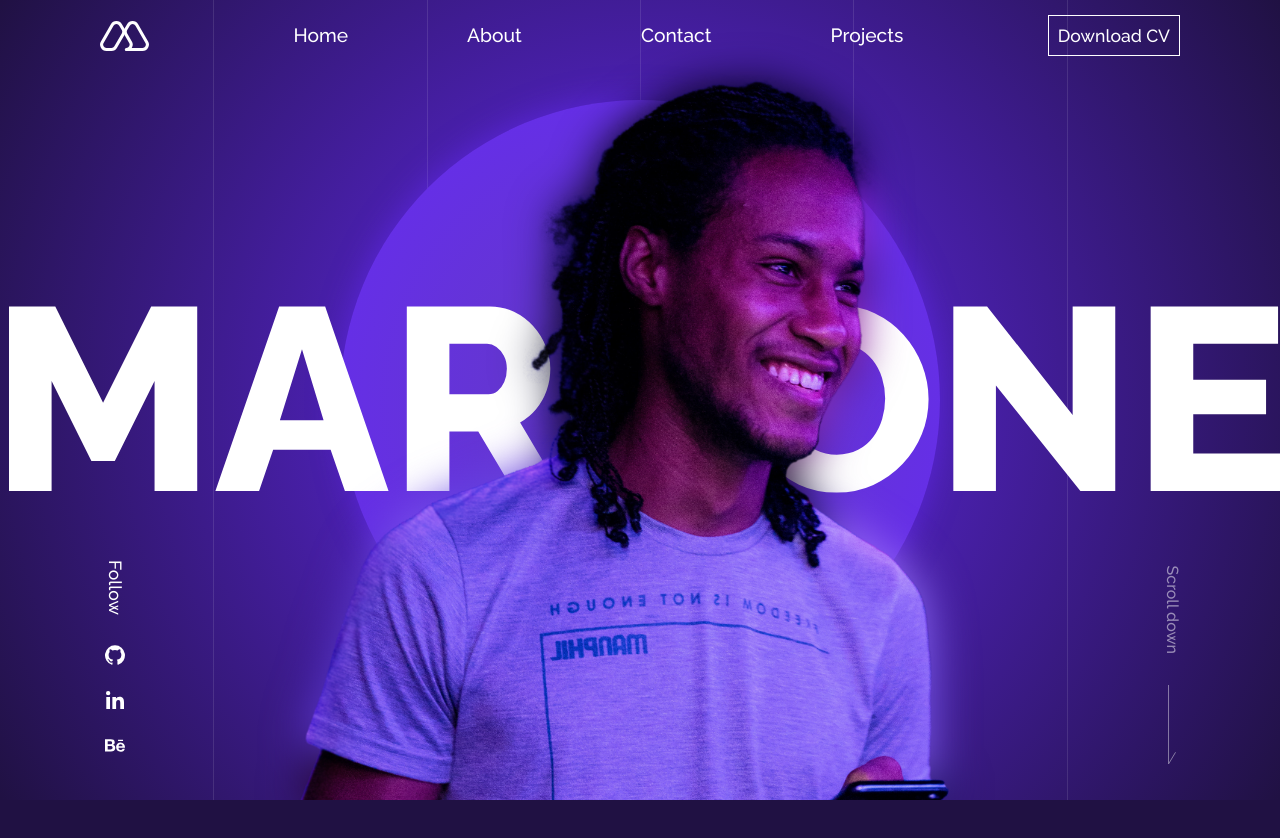
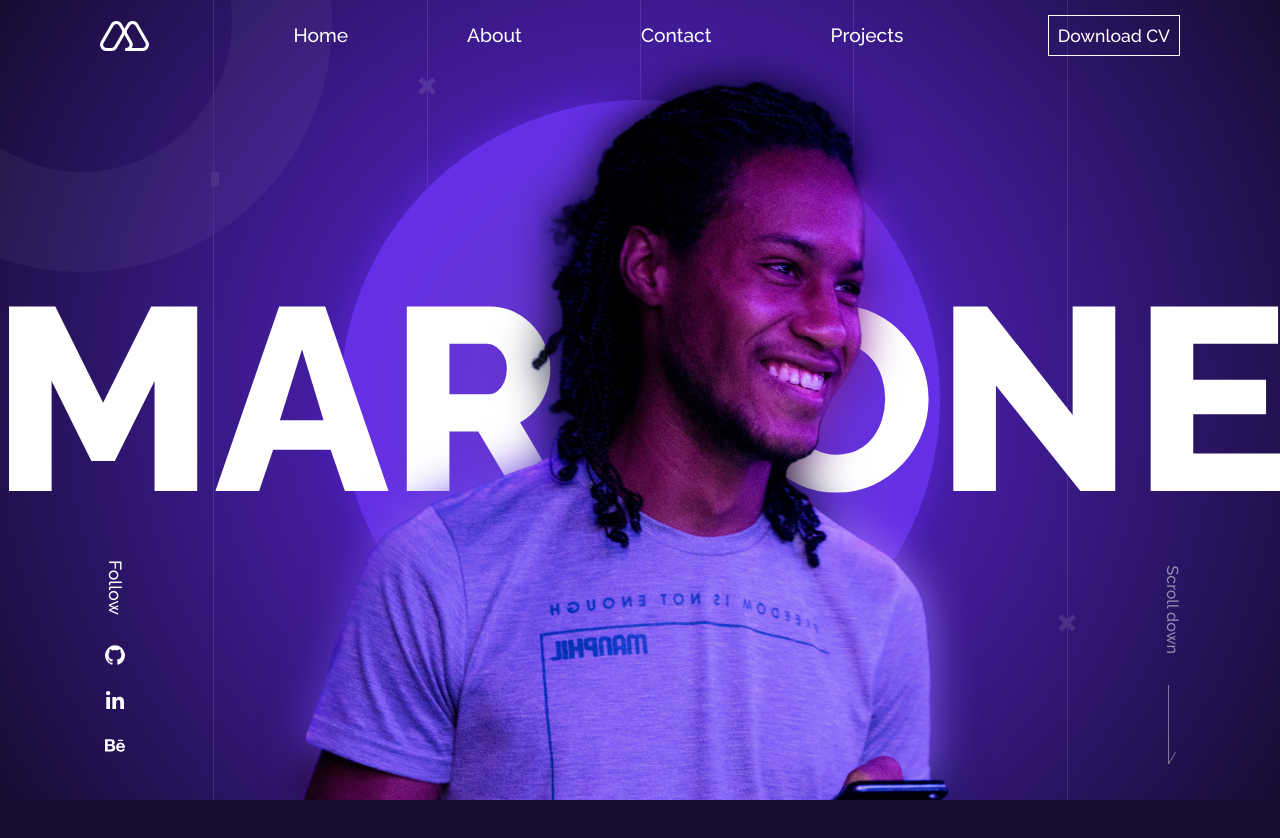
Before and after one commit to M4RC0N3/marcone-website, a Next.js app: page /home in a window 1280 px wide. Shown: the top 838 px of the page. Built offline with nearby package versions, Linux system fonts and the light colour scheme.

Commit message:
setups SSR style and add background elements

```diff
--- a/src/pages/_document.tsx
+++ b/src/pages/_document.tsx
@@ -1,8 +1,37 @@
-import { Html, Head, Main, NextScript } from 'next/document'
+import Document, { DocumentContext, DocumentInitialProps, Html, Head, Main, NextScript } from 'next/document'
+import { ServerStyleSheet } from 'styled-components'
 
-export default function Document() {
+export default class MyDocument extends Document {
+  static async getInitialProps(
+    ctx: DocumentContext
+  ): Promise<DocumentInitialProps> {
+    const sheet = new ServerStyleSheet()
+    const originalRenderPage = ctx.renderPage
+
+    try {
+      ctx.renderPage = () =>
+        originalRenderPage({
+          enhanceApp: (App) => (props) =>
+            sheet.collectStyles(<App {...props} />),
+        })
+
+      const initialProps = await Document.getInitialProps(ctx)
+      return {
+        ...initialProps,
+        styles: (
+          <>
+            {initialProps.styles}
+            {sheet.getStyleElement()}
+          </>
+        ),
+      }
+    } finally {
+      sheet.seal()
+    }
+  }
+  render() {
     return (
-    <Html lang="en">
+      <Html>
         <Head />
         <body>
           <Main />
@@ -11,3 +40,4 @@ export default function Document() {
       </Html>
     )
   }
+}
--- a/src/pages/home/index.tsx
+++ b/src/pages/home/index.tsx
@@ -1,19 +1,26 @@
+import { Page,  HomeContainer, Header, Logo, NavBar, LinkListing, NavLink, CurriculumDownloadButton,
+  MyPhoto, Name, Circle, BottomContainer, FollowContainer, Follow, LinksContainer, IconBackground,
+  ScrollDownContainer, ScrollDown,Background, GridItem, Elipse, ElementBackground, ElementBackgroundLast,
+  Test } from './style';
 import React,{ useState, useEffect } from 'react';
 
 import Image from 'next/image';
 import Link from 'next/link';
 
-import { Page,  HomeContainer, Header, Logo, NavBar, LinkListing, NavLink, CurriculumDownloadButton,
-  MyPhoto, Name, Circle, BottomContainer, FollowContainer, Follow, LinksContainer, IconBackground,
-  ScrollDownContainer, ScrollDown,Background, GridItem, Test } from './style';
 
+//images
 import myPhoto from '../../assets/image/my-photo.png';
 import marconeLogo from '../../assets/image/logo.svg';
 
+//icons
 import gitubLogo from '../../assets/icons/github.svg';
 import linkedinLogo from '../../assets/icons/linkedin.svg';
 import behanceLogo from '../../assets/icons/behance.svg';
 import arrowDown from '../../assets/icons/arrow-down.svg';
+
+//elements
+import bar from '../../assets/icons/bar.svg';
+import plus from '../../assets/icons/plus.svg'
 const Home = () => {
 
   return (
@@ -31,7 +38,7 @@ const Home = () => {
           </NavBar>
           <CurriculumDownloadButton> Download CV </CurriculumDownloadButton>
         </Header>
-        <MyPhoto src={myPhoto} width={914} height={977} alt='marcone photo' draggable={false}></MyPhoto>
+        <MyPhoto src={myPhoto} width={1080} height={1142} alt='marcone photo' draggable={false}></MyPhoto>
         <Name>MARCONE</Name>
         <Circle></Circle>
         <BottomContainer>
@@ -63,11 +70,19 @@ const Home = () => {
           </ScrollDownContainer>
         </BottomContainer>
         <Background>
+          <GridItem>
+            <Elipse></Elipse>
+          </GridItem>
+          <GridItem>
+            <ElementBackground src={bar} width={8} height={14} alt='background element bar' draggable={false}/>
+            <ElementBackground src={plus} width={20} height={20} alt='background element plus' draggable={false}/>
+          </GridItem>
           <GridItem/>
           <GridItem/>
-          <GridItem/>
-          <GridItem/>
-          <GridItem/>
+          <GridItem>
+            <ElementBackgroundLast src={bar} width={8} height={14} alt='background element bar' draggable={false}/>
+            <ElementBackgroundLast src={plus} width={20} height={20} alt='background element plus' draggable={false} />
+          </GridItem>
           <GridItem/>
         </Background>
       </HomeContainer>
--- a/src/pages/home/style.ts
+++ b/src/pages/home/style.ts
@@ -5,13 +5,12 @@ export const Page = styled.main`
     width: 100vw;
     height: auto;
     overflow-x: hidden;
-    background-color: #201143;
+    background-color: #170c32;
 `;
 
 export const HomeContainer = styled.section`
     width: 100vw;
     height: 100vh;
-    background: rgb(102,42,245);
     background: radial-gradient(circle, rgba(102,42,245,1) 0%, rgba(32,17,67,0) 100%);
     display: flex;
     justify-content: center;
@@ -69,7 +68,7 @@ export const NavLink = styled.a`
         background-color: #fff;
         top: 50%;
         transform: translateY(-50%);
-        transition: width .35s cubic-bezier( 0.64, 0.13, 0.21, 0.66 );
+        transition: width .45s cubic-bezier( 0.79, 0.33, 0, 0.93 );
     }
     &:hover{
         &::after{
@@ -167,7 +166,7 @@ export const IconBackground = styled.div`
     border-radius: 100%;
     transition: .4s ease-in-out;
     &:hover{
-        background-color: #662AF5;
+        background-color: #776fff;
     }
 `;
 const downAnimation = keyframes`
@@ -211,15 +210,54 @@ export const Background = styled.div`
     grid-template-columns: 1fr 1fr 1fr 1fr 1fr 1fr;
     grid-template-rows: 1fr;
     padding: 10px;
+    opacity: .11;
 `;
 
 export const GridItem = styled.div`
     width: 100%;
     height: 100%;
     border-left: 1px solid #fff;
-    opacity: .11;
+    position: relative;
     &:first-child{
         border-left: none;
+    }
+`;
+
+export const Elipse = styled.div`
+    width: 300px;
+    height: 300px;
+    border-radius: 100%;
+    border: 100px solid #fff;
+    opacity: .4;
+    position: absolute;
+    left: -168px;
+    top: -228px;
+`;
+
+export const ElementBackground = styled(Image)`
+    position: absolute;
+    &:nth-child(1){
+        left: -3.8px;
+        top: 172px;
+    }
+
+    &:nth-child(2){
+        right: -9.25px;
+        rotate: 45deg;
+        top: 76px;
+    }
+`;
+export const ElementBackgroundLast = styled(Image)`
+    position: absolute;
+    &:nth-child(1){
+        left: -3.8px;
+        bottom: 295px;
+    }
+
+    &:nth-child(2){
+        right: -9.25px;
+        rotate: 45deg;
+        bottom: 167px;
     }
 `;
 
```
Also changed, not shown: src/assets/icons/bar.svg, src/assets/icons/plus.svg. Lines whose indentation alone changed are shown as unchanged.
